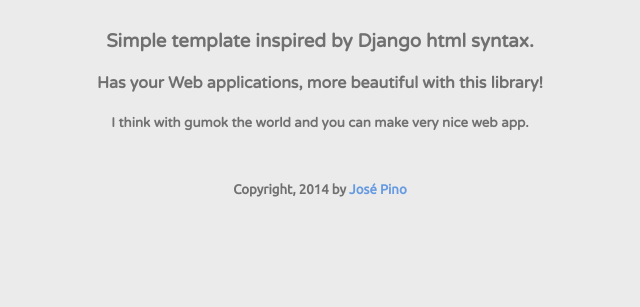
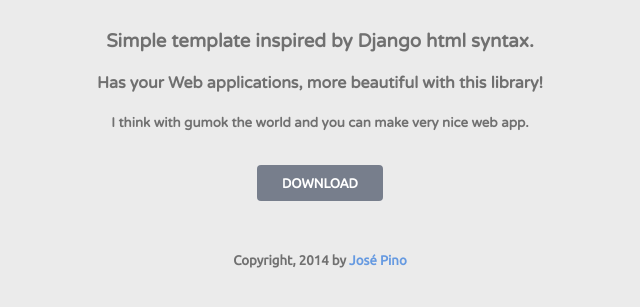
Before and after one commit to jofpin/gumok, a plain HTML site: page index.html in a window 1280 px wide. Shown: the part 207-514 px from the top of the page, without its empty margins (320-960 px from the left). Drawn offline with nearby package versions, Linux system fonts and the light colour scheme; some icons are missing.

Commit message:
add {{download}}

```diff
--- a/index.html
+++ b/index.html
@@ -31,6 +31,8 @@
 
 <h5>{{text}}<h5>
 
+{{download}}
+
   <section>
   <a href="{{url.github}}">
     <span class="fontawesome-github-alt icon-github" data-library-name="{{file}}"></span>
```
